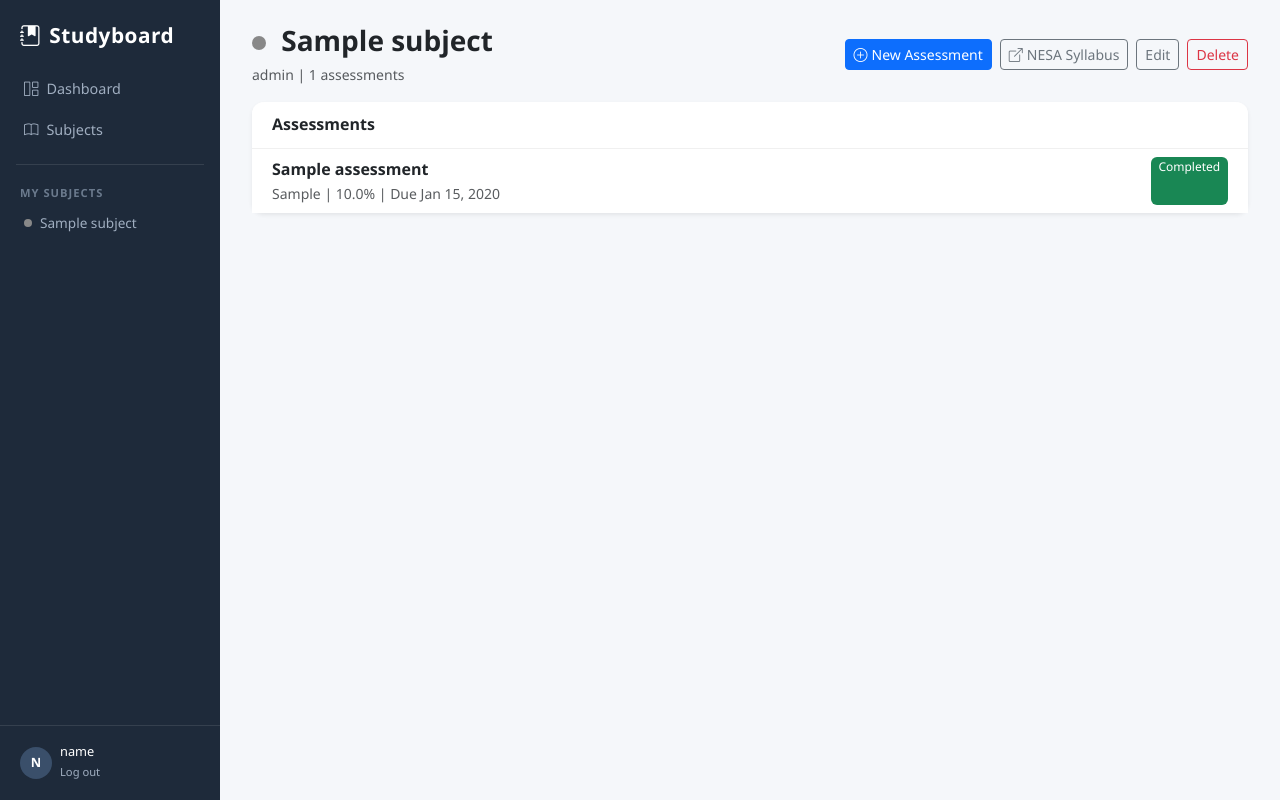
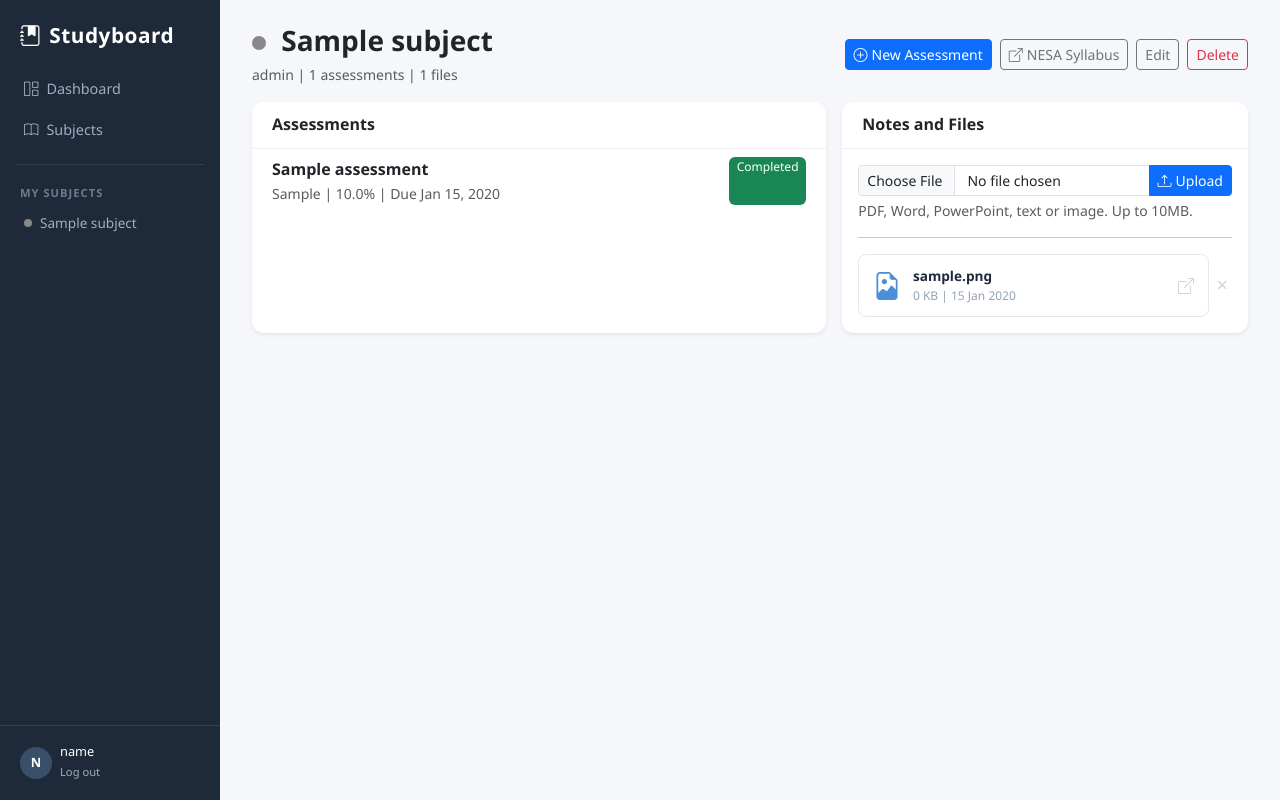
Before and after one commit to JamesKings480/StudyBoard, a Flask app: page /subject/1 in a window 1280 px wide. Run offline with Flask 3, Linux system fonts and the light colour scheme; a user stored in the database is signed in; tables that the repository leaves empty hold one stand-in row (values such as "Sample post"); some libraries are stand-ins or nearby versions.

Commit message:
Added File System For Subject
Reuses the same pattern as the assessment notification file. Pulled the
send_file logic into serve_stored_file since both routes were about to do the
identical thing, and pulled the secure_filename guard into safe_filename for the same reason. Widened FILE_MIMETYPES rather than starting a second dict.

```diff
--- a/app.py
+++ b/app.py
@@ -54,7 +54,7 @@ HSC_SUBJECTS = {
     'Visual Arts': 'https://www.nsw.gov.au/education-and-training/nesa/curriculum/creative-arts/visual-arts-stage-6-2016',
 }
 
-from models import db, User, Subject, Assessment, Task, StudySession, TodoItem
+from models import db, User, Subject, Assessment, Task, StudySession, TodoItem, SubjectFile
 from forms import RegistrationForm, LoginForm, SubjectForm, AssessmentForm, MarkForm, TaskForm, TodoItemForm
 
 app = Flask(__name__)
@@ -64,13 +64,38 @@ MAX_NOTIFICATION_CHARS = 20000
 FILE_MIMETYPES = {
     'pdf': 'application/pdf',
     'docx': 'application/vnd.openxmlformats-officedocument.wordprocessingml.document',
+    'doc': 'application/msword',
+    'pptx': 'application/vnd.openxmlformats-officedocument.presentationml.presentation',
     'txt': 'text/plain',
+    'png': 'image/png',
+    'jpg': 'image/jpeg',
+    'jpeg': 'image/jpeg',
 }
-OPEN_IN_BROWSER = {'pdf', 'txt'}
+OPEN_IN_BROWSER = {'pdf', 'txt', 'png', 'jpg', 'jpeg'}
+NOTE_EXTENSIONS = {'pdf', 'docx', 'doc', 'pptx', 'txt', 'png', 'jpg', 'jpeg'}
+MAX_NOTE_SIZE = 10 * 1024 * 1024
 MAX_FILE_SIZE = 5 * 1024 * 1024
 
-def allowed_file(filename):
-    return '.' in filename and filename.rsplit('.', 1)[1].lower() in ALLOWED_EXTENSIONS
+def allowed_file(filename, allowed=None):
+    allowed = allowed or ALLOWED_EXTENSIONS
+    return '.' in filename and filename.rsplit('.', 1)[1].lower() in allowed
+
+
+def safe_filename(original_name):
+    filename = secure_filename(original_name)
+    if '.' not in filename:
+        filename = 'file.' + original_name.rsplit('.', 1)[1].lower()
+    return filename
+
+
+def serve_stored_file(name, data):
+    ext = name.rsplit('.', 1)[-1].lower()
+    return send_file(
+        io.BytesIO(data),
+        mimetype=FILE_MIMETYPES.get(ext, 'application/octet-stream'),
+        as_attachment=ext not in OPEN_IN_BROWSER,
+        download_name=name
+    )
 
 def extract_text_from_file(uploaded_file, filename):
     ext = filename.rsplit('.', 1)[1].lower() if '.' in filename else ''
@@ -121,9 +146,7 @@ def get_notification_text(form):
     if file_size > MAX_FILE_SIZE:
         return typed_text, None, 'File is too large. Maximum size is 5MB.'
 
-    filename = secure_filename(original_name)
-    if '.' not in filename:
-        filename = 'task_file.' + original_name.rsplit('.', 1)[1].lower()
+    filename = safe_filename(original_name)
 
     file_data = uploaded_file.read()
     extracted = extract_text_from_file(uploaded_file, filename)
@@ -433,6 +456,66 @@ def delete_subject(subject_id):
     flash(f'Subject "{name}" deleted.', 'info')
     return redirect(url_for('subjects_list'))
 
+@app.route('/subject/<int:subject_id>/file/new', methods=['POST'])
+@login_required
+def upload_subject_file(subject_id):
+    subject = Subject.query.get_or_404(subject_id)
+    if subject.user_id != current_user.id:
+        flash('Access denied.', 'danger')
+        return redirect(url_for('dashboard'))
+
+    uploaded_file = request.files.get('subject_file')
+    if not uploaded_file or not uploaded_file.filename:
+        flash('Choose a file to upload first.', 'warning')
+        return redirect(url_for('subject_detail', subject_id=subject.id))
+
+    if not allowed_file(uploaded_file.filename, NOTE_EXTENSIONS):
+        flash('You can upload PDF, Word, PowerPoint, text and image files.', 'danger')
+        return redirect(url_for('subject_detail', subject_id=subject.id))
+
+    uploaded_file.seek(0, os.SEEK_END)
+    file_size = uploaded_file.tell()
+    uploaded_file.seek(0)
+    if file_size > MAX_NOTE_SIZE:
+        flash('That file is too large. Maximum size is 10MB.', 'danger')
+        return redirect(url_for('subject_detail', subject_id=subject.id))
+
+    note = SubjectFile(
+        file_name=safe_filename(uploaded_file.filename),
+        file_size=file_size,
+        file_data=uploaded_file.read(),
+        subject_id=subject.id
+    )
+    db.session.add(note)
+    db.session.commit()
+    flash(f'"{note.file_name}" uploaded.', 'success')
+    return redirect(url_for('subject_detail', subject_id=subject.id))
+
+
+@app.route('/subject/file/<int:file_id>')
+@login_required
+def subject_file(file_id):
+    note = SubjectFile.query.get_or_404(file_id)
+    if note.subject.user_id != current_user.id:
+        flash('Access denied.', 'danger')
+        return redirect(url_for('dashboard'))
+    return serve_stored_file(note.file_name, note.file_data)
+
+
+@app.route('/subject/file/<int:file_id>/delete', methods=['POST'])
+@login_required
+def delete_subject_file(file_id):
+    note = SubjectFile.query.get_or_404(file_id)
+    if note.subject.user_id != current_user.id:
+        flash('Access denied.', 'danger')
+        return redirect(url_for('dashboard'))
+    subject_id = note.subject_id
+    db.session.delete(note)
+    db.session.commit()
+    flash('File deleted.', 'info')
+    return redirect(url_for('subject_detail', subject_id=subject_id))
+
+
 @app.route('/subject/<int:subject_id>/assessment/new', methods=['GET', 'POST'])
 @login_required
 def create_assessment(subject_id):
@@ -538,13 +621,7 @@ def assessment_file(assessment_id):
         flash('There is no file attached to that assessment.', 'warning')
         return redirect(url_for('assessment_detail', assessment_id=assessment.id))
 
-    ext = assessment.task_file_name.rsplit('.', 1)[-1].lower()
-    return send_file(
-        io.BytesIO(assessment.task_file_data),
-        mimetype=FILE_MIMETYPES.get(ext, 'application/octet-stream'),
-        as_attachment=ext not in OPEN_IN_BROWSER,
-        download_name=assessment.task_file_name
-    )
+    return serve_stored_file(assessment.task_file_name, assessment.task_file_data)
 
 
 @app.route('/assessment/<int:assessment_id>/delete', methods=['POST'])
--- a/static/css/style.css
+++ b/static/css/style.css
@@ -701,3 +701,15 @@ a.file-preview-card:hover .file-preview-open {
 .no-picker::-webkit-calendar-picker-indicator {
     display: none;
 }
+
+.subject-file-row {
+    display: flex;
+    align-items: center;
+    gap: 0.25rem;
+}
+
+.subject-file-row .file-preview-card {
+    margin-top: 0;
+    flex-grow: 1;
+    min-width: 0;
+}
--- a/templates/subject_detail.html
+++ b/templates/subject_detail.html
@@ -7,7 +7,7 @@
             <span class="subject-dot me-2" style="background-color: {{ subject.colour }};"></span>
             {{ subject.name }}
         </h3>
-        <small class="text-muted">{{ subject.year_level }} | {{ subject.assessments|length }} assessments</small>
+        <small class="text-muted">{{ subject.year_level }} | {{ subject.assessments|length }} assessments | {{ subject.files|length }} files</small>
     </div>
     <div class="d-flex gap-2">
         <a href="{{ url_for('create_assessment', subject_id=subject.id) }}" class="btn btn-primary btn-sm">
@@ -27,7 +27,9 @@
     </div>
 </div>
 
-<div class="card shadow-sm">
+<div class="row g-3">
+    <div class="col-lg-7">
+        <div class="card shadow-sm h-100">
             <div class="card-header bg-white">
                 <h6 class="mb-0 fw-bold">Assessments</h6>
             </div>
@@ -53,4 +55,56 @@
                 {% endif %}
             </div>
         </div>
+    </div>
+
+    <div class="col-lg-5">
+        <div class="card shadow-sm h-100">
+            <div class="card-header bg-white">
+                <h6 class="mb-0 fw-bold">Notes and Files</h6>
+            </div>
+            <div class="card-body">
+                <form method="POST" action="{{ url_for('upload_subject_file', subject_id=subject.id) }}"
+                      enctype="multipart/form-data">
+                    <input type="hidden" name="csrf_token" value="{{ csrf_token() }}">
+                    <div class="input-group input-group-sm">
+                        <input type="file" name="subject_file" class="form-control"
+                               accept=".pdf,.docx,.doc,.pptx,.txt,.png,.jpg,.jpeg" required>
+                        <button type="submit" class="btn btn-primary">
+                            <i class="bi bi-upload me-1"></i>Upload
+                        </button>
+                    </div>
+                    <div class="form-text">PDF, Word, PowerPoint, text or image. Up to 10MB.</div>
+                </form>
+
+                <hr>
+
+                {% if subject.files %}
+                <div class="d-flex flex-column gap-2">
+                    {% for f in subject.files %}
+                    <div class="subject-file-row">
+                        <a href="{{ url_for('subject_file', file_id=f.id) }}"
+                           target="_blank" rel="noopener"
+                           class="file-preview-card text-decoration-none">
+                            <i class="bi {{ f.icon }} file-preview-icon"></i>
+                            <div class="file-preview-info">
+                                <div class="file-preview-name">{{ f.file_name }}</div>
+                                <div class="file-preview-size">{{ f.size_text }} | {{ f.created_at.strftime('%d %b %Y') }}</div>
+                            </div>
+                            <i class="bi bi-box-arrow-up-right file-preview-open"></i>
+                        </a>
+                        <form method="POST" action="{{ url_for('delete_subject_file', file_id=f.id) }}"
+                              class="confirm-delete-form" data-confirm-msg="Delete {{ f.file_name }}?">
+                            <input type="hidden" name="csrf_token" value="{{ csrf_token() }}">
+                            <button type="submit" class="todo-delete-btn" title="Delete">&times;</button>
+                        </form>
+                    </div>
+                    {% endfor %}
+                </div>
+                {% else %}
+                <p class="text-muted small text-center mb-0 py-3">No notes yet. Upload your first one above.</p>
+                {% endif %}
+            </div>
+        </div>
+    </div>
+</div>
 {% endblock %}
```
Also changed, not shown: models.py (+51 -15 lines). Lines whose indentation alone changed are shown as unchanged.
